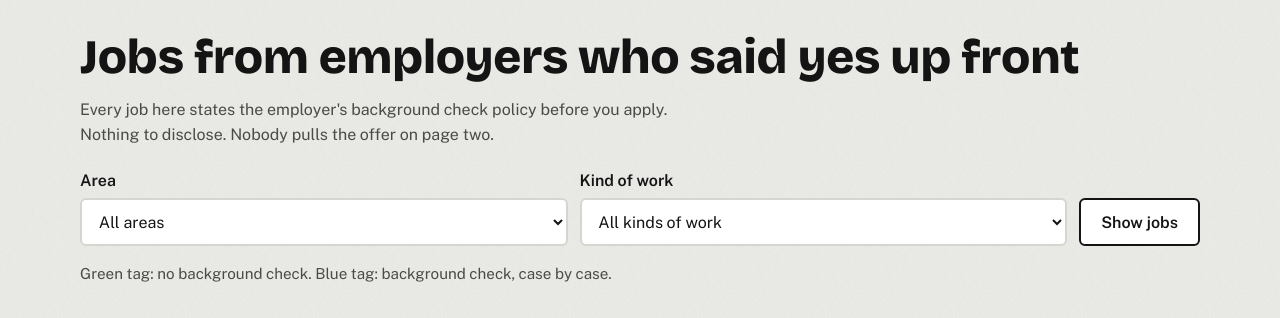
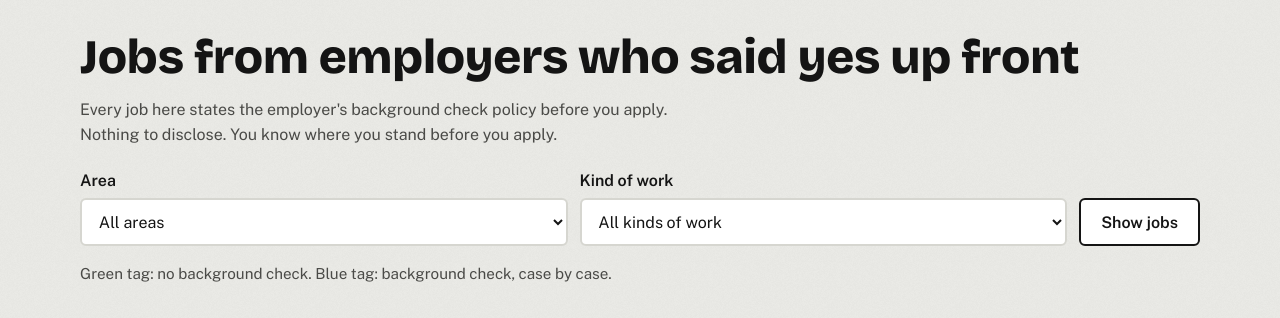
Before and after one commit to Will513r/recovery-business-hub, a PHP site: page /jobs in a window 1280 px wide. Shown: the part 74-392 px from the top of the page. Run offline with PHP 8.4, Linux system fonts and the light colour scheme; data that the repository does not hold is empty.

Commit message:
v2: clearer jobs page sub line
Co-Authored-By: Claude Opus 5.5 <noreply@anthropic.com>

```diff
--- a/jobs.php
+++ b/jobs.php
@@ -25,7 +25,7 @@ include 'header.php';
 <section class="page-head">
     <div class="wrap">
         <h1>Jobs from employers who said yes up front</h1>
-        <p>Every job here states the employer's background check policy before you apply. Nothing to disclose. Nobody pulls the offer on page two.</p>
+        <p>Every job here states the employer's background check policy before you apply. Nothing to disclose. You know where you stand before you apply.</p>
 
         <form class="job-filters" action="/jobs" method="GET">
             <div class="job-filters__field">
```
